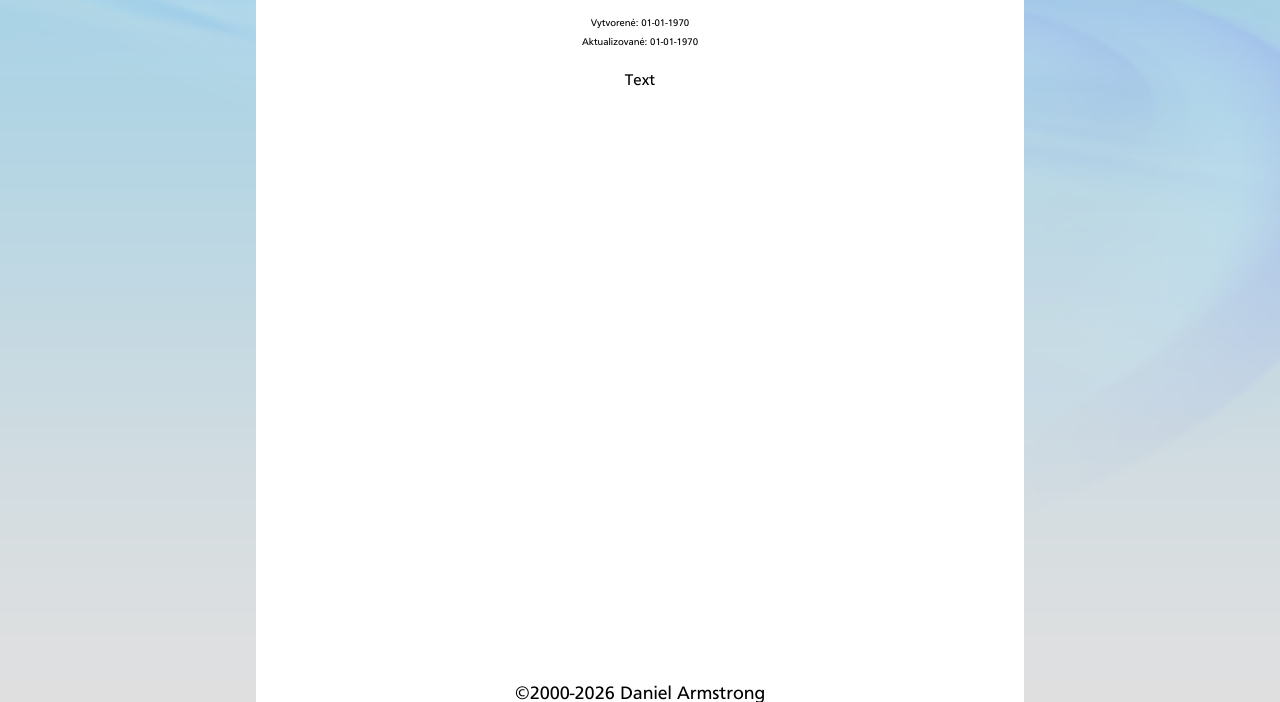
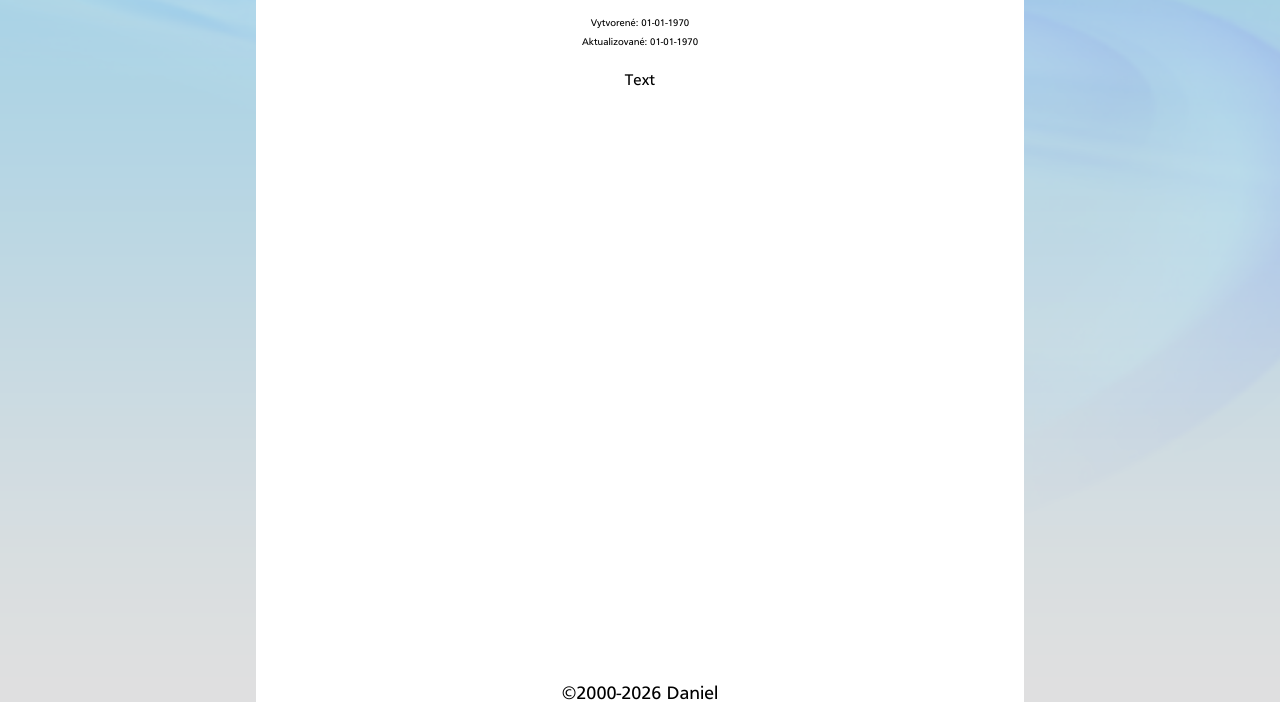
Before and after one commit to pestech28/My-Website, a plain HTML site: page en/blogs/0/index.html in a window 1280 px wide. Shown: the part 98-800 px from the top of the page. Drawn offline with Linux system fonts and the light colour scheme.

Commit message:
Add files via upload

```diff
--- a/en/blogs/0/index.html
+++ b/en/blogs/0/index.html
@@ -33,7 +33,7 @@
 					<h>Text</h>
 				</div>
 				<div class="cr">
-					<h3>&copy;2000-2026 Daniel Armstrong</h3>
+					<h3>&copy;2000-2026 Daniel</h3>
 					<a href="https://www.youtube.com/@pestech28"><img src="../../../youtube.png" alt="YouTube" border="0" width="24px"></a>
 					<a href="https://www.reddit.com/u/pestech28"><img src="../../../reddit.png" alt="Reddit" border="0" width="24px"></a>
 					<a href="https://www.github.com/pestech28"><img src="../../../github.png" alt="GitHub" border="0" width="24px"></a>
```
